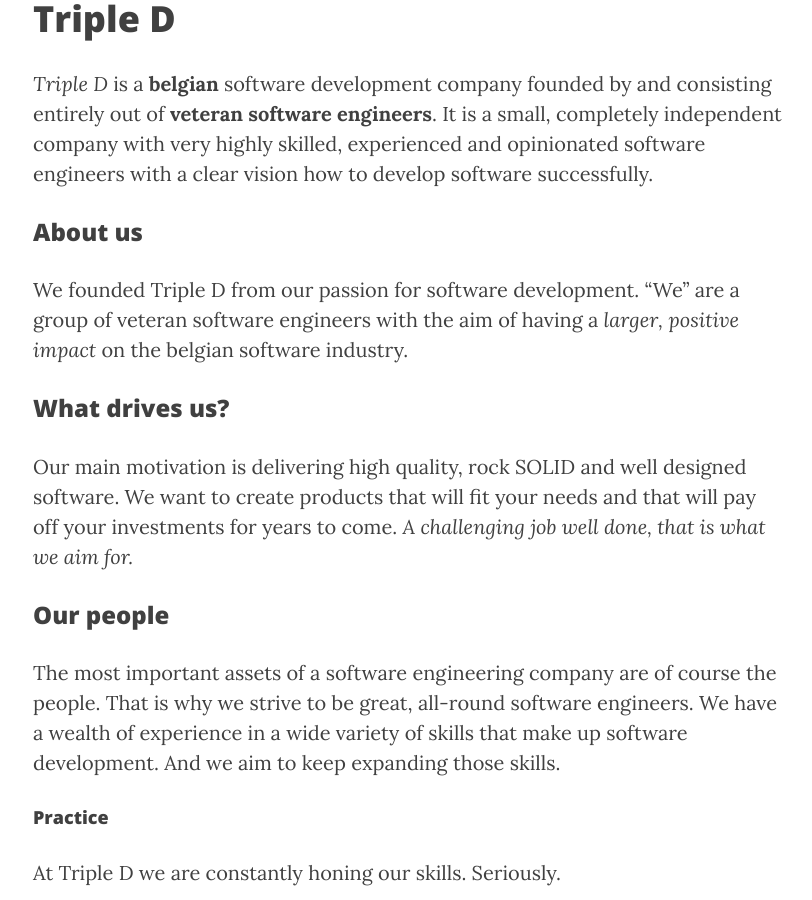
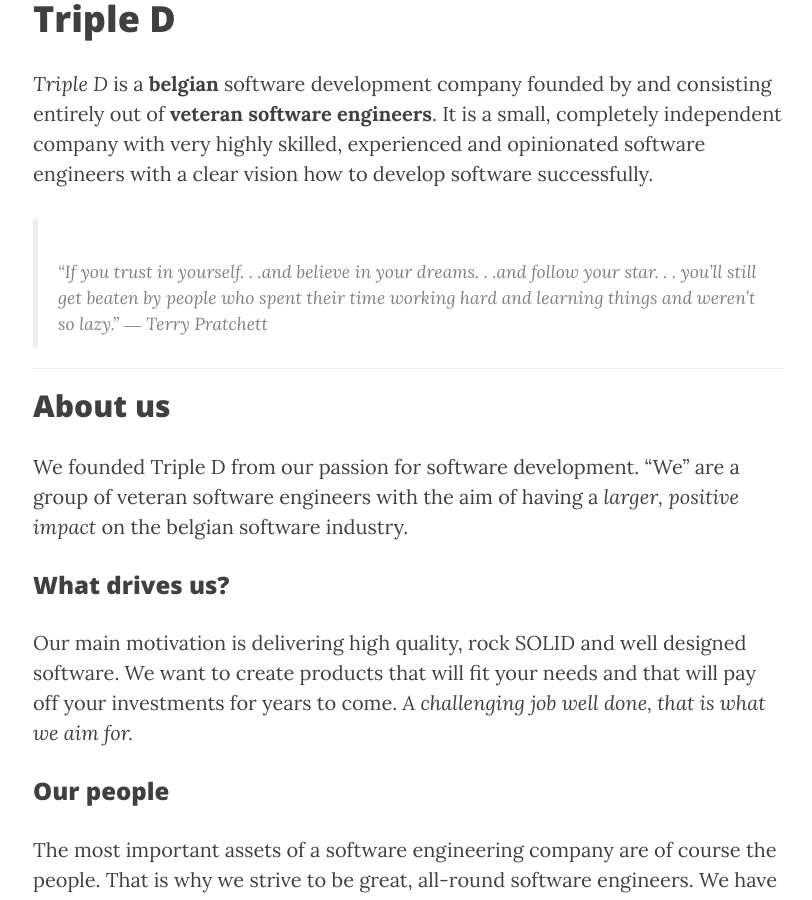
Before and after one commit to tripledio/tripledio.github.io, a Jekyll site: the page built from index.md, in a window 1280 px wide and 900 px high, scrolled down 519 px. Shown: the whole window, without its empty margins (232-1044 px from the left). Built offline with Jekyll 4.4.1, drawn with Linux system fonts in a browser that asks for light colours; nearby versions of some CDN libraries; our own code applies the rules of GitHub Pages for plain Markdown files.

Commit message:
Added terry pratchet quote and markers

```diff
--- a/index.md
+++ b/index.md
@@ -6,7 +6,12 @@
 
 *Triple D* is a **belgian** software development company founded by and consisting entirely out of **veteran software engineers**. It is a small, completely independent company with very highly skilled, experienced and opinionated software engineers with a clear vision how to develop software successfully.
 
-### About us <a name="1"/>
+> “If you trust in yourself. . .and believe in your dreams. . .and follow your star. . . you'll still get beaten by people who spent their time working hard and learning things and weren't so lazy.”
+  ― Terry Pratchett
+
+***
+
+## About us <a name="1"/>
 
 We founded Triple D from our passion for software development.  "We" are a group of veteran software engineers with the aim of having a *larger, positive impact* on the belgian software industry.
 
@@ -46,6 +51,8 @@
 
 We deliver reliable, robust software. From start to finish. And beyond.
 
+***
+
 ## Prerequisites  <a name="4"/>
 
 In order to achieve our ambitious goal we believe that there are certain prerequisites in order to make this possible.
@@ -66,6 +73,7 @@
 #### Immediate short feedback loops <a name="4.d"/>
 Continuous integration and continuous delivery enables the team to work at full speed. A good delivery pipeline also allows the customer to see and use the features within minutes after finishing a development iteration.  This enables the team to quickly gather feedback on the delivered product, pivot if necessary and constantly go for maximum business value.
 
+***
 
 ## Our services <a name="5"/>
 
```
